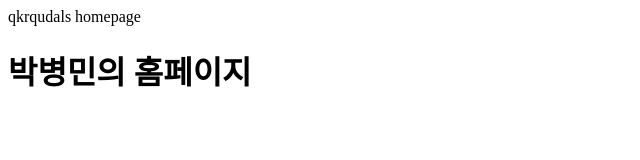
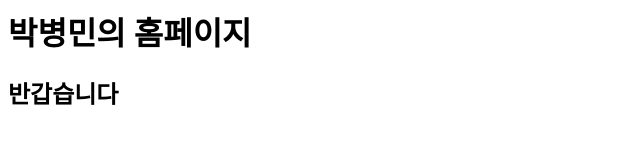
Before and after one commit to qkrqudals/erb2024, a plain HTML site: page index.html in a window 1280 px wide. Shown: the whole page, without its empty margins (0-640 px from the left). Drawn offline with Linux system fonts and the light colour scheme.

Commit message:
Update index.html

```diff
--- a/index.html
+++ b/index.html
@@ -1,8 +1,9 @@
-<heml>
+<html>
   <head>
-    <tiyle>qkrqudals homepage</tiyle>
+    <title>qkrqudals homepage</title>
   </head>
-<bsdy>
- <h1> 박병민의 홈페이지</h1>
-</bsdy>
-</hteml>
+<body>
+   <h1> 박병민의 홈페이지</h1>
+   <h2> 반갑습니다 </h2>
+</body>
+</html>
```
